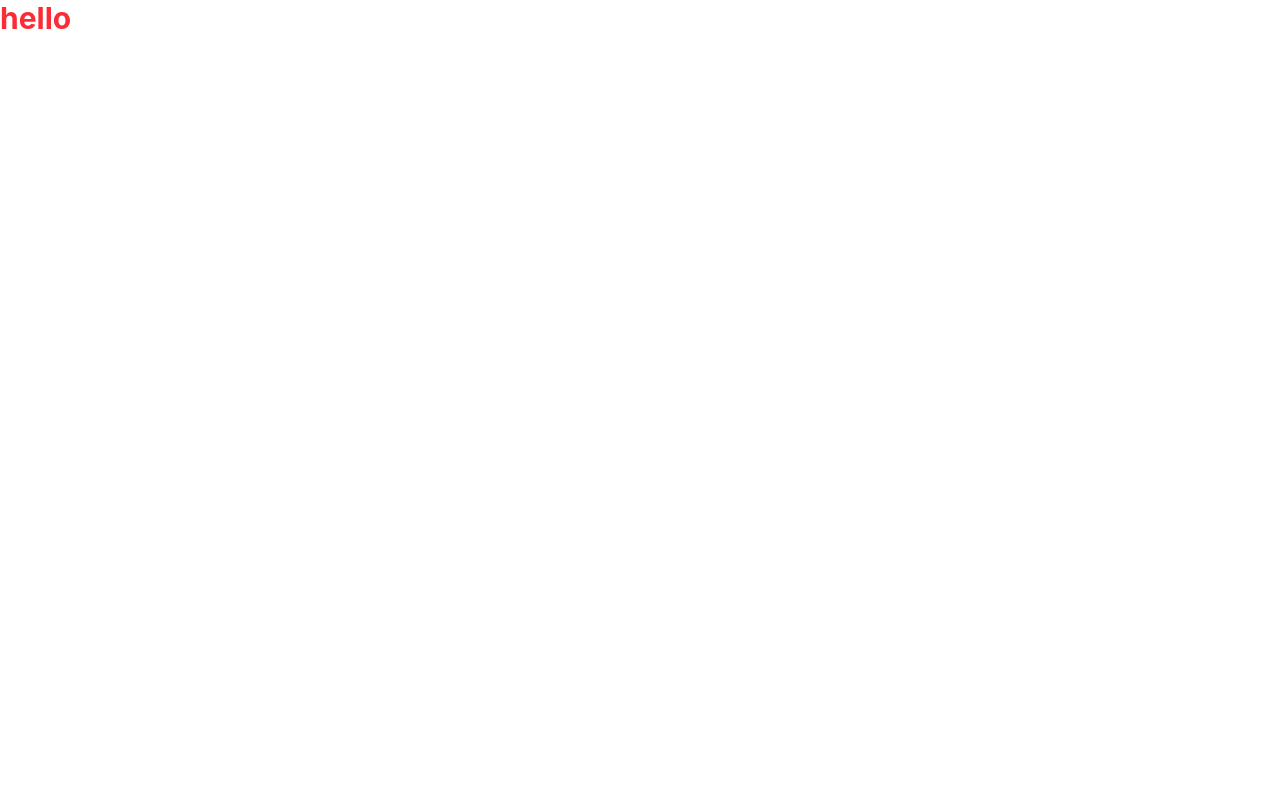
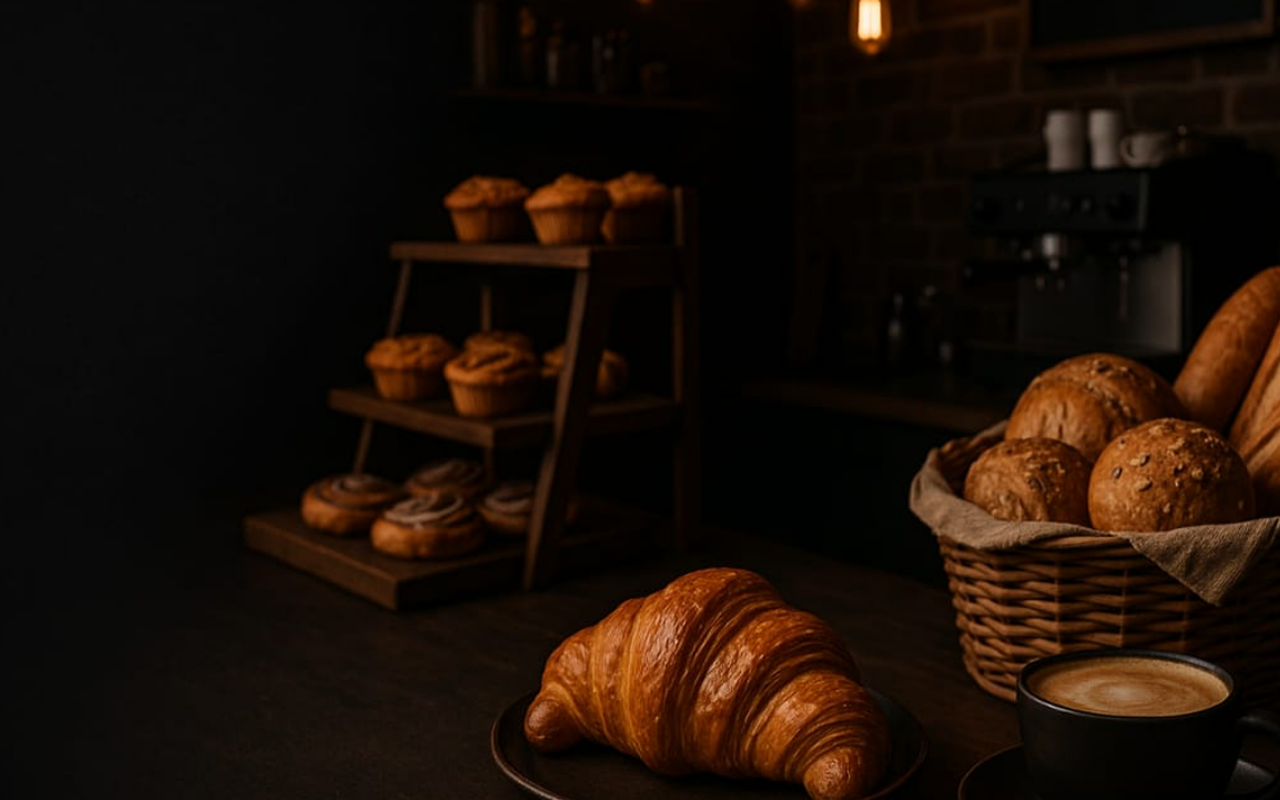
Before and after one commit to abduletifabdella29-lab/DevBean-Cafe, a React (Vite) app: page / in a window 1280 px wide. Built offline with nearby package versions, Linux system fonts and the light colour scheme.

Commit message:
feat: add banner background image on hero section

```diff
--- a/src/App.jsx
+++ b/src/App.jsx
@@ -1,9 +1,10 @@
 import React from 'react'
+import HeroSection from './Componentes/HeroSection'
 
 function App() {
   return (
     <div>
-      <h1 className="text-3xl font-bold text-red-500">hello</h1>
+      <HeroSection />
     </div>
   )
 }
--- /dev/null
+++ b/src/Componentes/HeroSection.jsx
@@ -0,0 +1,17 @@
+import React from 'react'
+import banner from '../assets/Images/banner.png'
+
+function HeroSection() {
+    return (
+        <>
+            <div style={{ backgroundImage: `url(${banner})`, backgroundSize: 'cover', backgroundPosition: 'center', height: '100vh' }}>
+
+                <div>
+
+                </div>
+            </div>
+        </>
+    )
+}
+
+export default HeroSection
```
Also changed, not shown: src/assets/Images/banner.png (added).
